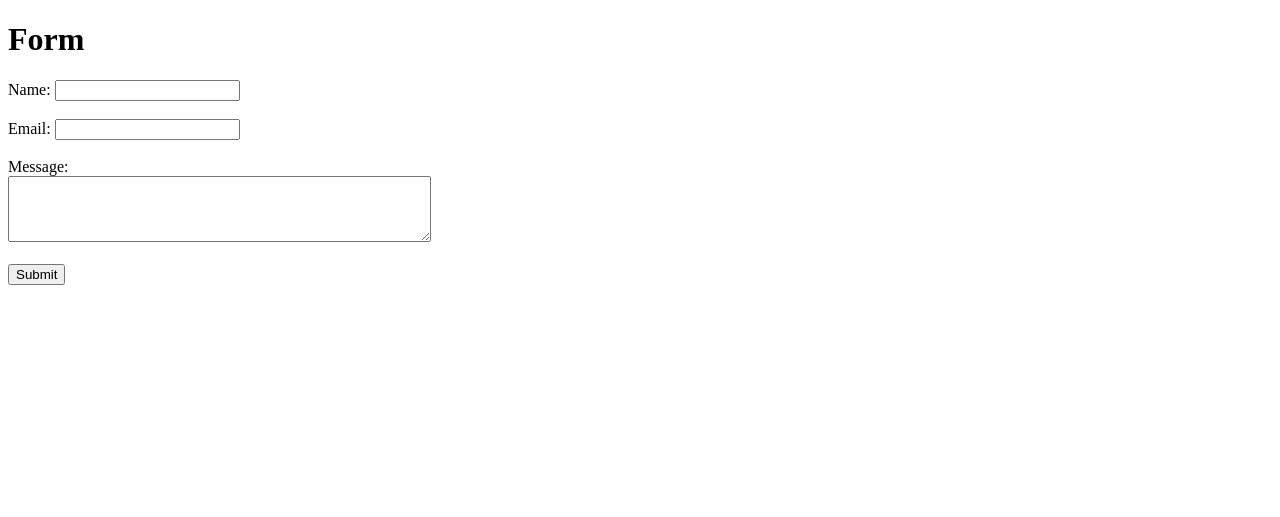
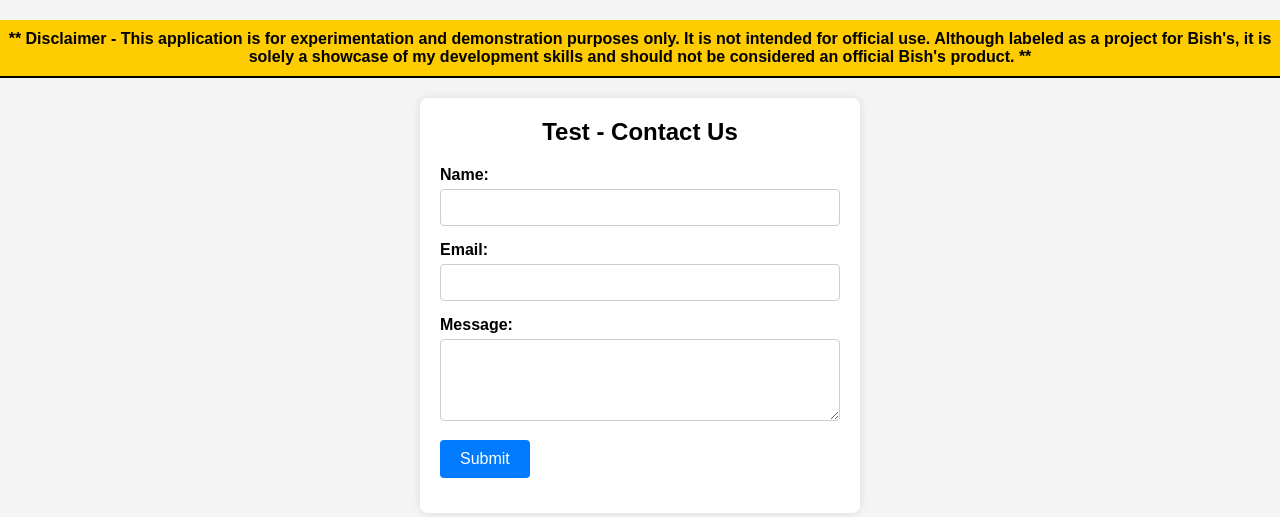
Before and after one commit to RhettPoole/bishs-project, a Flask app: page / in a window 1280 px wide. Shown: the top 517 px of the page. Run offline with Flask 2, Linux system fonts and the light colour scheme.

Commit message:
disclaimer / css

```diff
--- a/app.py
+++ b/app.py
@@ -1,43 +1,73 @@
-# filepath: /x:/bishs-project/app.py
+# filepath: /x:/bishs-project/app.py - comment for testing, DELETE BEFORE FINAL COMMIT
+# ** Disclaimer - This application is for experimentation and demonstration /n
+# purposes only. It is not intended for official use. Although labeled as a /n
+# project for Bish's, it is solely a showcase of my development skills and /n
+# should not be considered an official Bish's product. **
 from flask import Flask, render_template, request, redirect, url_for
 from flask_mail import Mail, Message
+from flask_sqlalchemy import SQLAlchemy
 import os
 
 app = Flask(__name__)
 
 # Configure Flask-Mail server
-app.config['MAIL_SERVER']= 'smtp.gmail.com' # server address
-app.config['MAIL_PORT'] = 587 # server port
-app.config['MAIL_USE_TLS'] = True # enable TLS encryption, this makes the communication secure.
-app.config['MAIL_USERNAME'] = 'rhettpoole.20@gmail.com'
-app.config['MAIL_PASSWORD'] = 'zron snjn lyjm xtpy' # app password for gmail account
+app.config["MAIL_SERVER"] = "smtp.gmail.com"  # server address
+app.config["MAIL_PORT"] = 587  # server port
+app.config["MAIL_USE_TLS"] = (
+    True  # enable TLS encryption, this makes the communication secure
+)
+app.config["MAIL_USERNAME"] = "rhettpoole.20@gmail.com"
+app.config["MAIL_PASSWORD"] = "zron snjn lyjm xtpy"  # app password for gmail account
+
+# Configure SQLAlchemy database
+app.config["SQLALCHEMY_DATABASE_URI"] = "sqlite:///test.db"  # database URI
+app.config["SQLALCHEMY_TRACK_MODIFICATIONS"] = False  # disable tracking modifications
 
 mail = Mail(app)
+db = SQLAlchemy(app)
 
-# Set route for homepage, automatically selects "templates" folder, as this is a standard -
-# - location for html files when using Flask.
-@app.route('/')
+
+class Submission(db.Model):
+    id = db.Column(db.Integer, primary_key=True)
+    name = db.Column(db.String(100), nullable=False)
+    email = db.Column(db.String(100), nullable=False)
+    message = db.Column(db.String(500), nullable=False)
+
+
+with app.app_context():
+    db.create_all()
+
+
+@app.route("/")
 def index():
-    return render_template('index.html')
+    return render_template("index.html")
 
-# Defining route for sending email, this will be called when the form is submitted.
-@app.route('/send_email', methods=['POST'])
+
+@app.route("/send_email", methods=["POST"])
 def submit():
-    name = request.form['name']
-    email = request.form['email']
-    message = request.form['message']
+    name = request.form["name"]
+    email = request.form["email"]
+    message = request.form["message"]
 
     # Create email message
-    msg = Message('New Form Submission',
-                  sender='rhettpoole.20@gmail.com',
-                  recipients=['rhettpoole.20@gmail.com']) # setting recip to my email for testing
+    msg = Message(
+        "New Form Submission",
+        sender="rhettpoole.20@gmail.com",
+        recipients=["rhettpoole.20@gmail.com"],
+    )  # Replace with the recipient's email
     msg.body = f"Name: {name}\nEmail: {email}\nMessage: {message}"
 
+    # Send the email
     mail.send(msg)
 
-    return redirect(url_for('index'))
+    # Save the submission to the database
+    new_submission = Submission(name=name, email=email, message=message)
+    db.session.add(new_submission)
+    db.session.commit()
+
+    return redirect(url_for("index"))
 
 
-if __name__ == '__main__':
-    port = int(os.environ.get('PORT', 5000))
-    app.run(debug=True, host='0.0.0.0', port=port)
+if __name__ == "__main__":
+    port = int(os.environ.get("PORT", 5000))
+    app.run(debug=True, host="0.0.0.0", port=port)
--- /dev/null
+++ b/ideas.txt
@@ -0,0 +1,3 @@
+list of ideas for potential applications
+- something that will allow customers to check the status of their RV while it has an open work order without having to call in, see what their service writers contact info is, last notes, etc.
+    - We could add a function to the above app for the customer to request to add another jobline, which would then be handled by the service writer, similar to how techs can now do this on retool
--- /dev/null
+++ b/static/styles.css
@@ -0,0 +1,90 @@
+/* Please note that styles have been provided by Copilot. The intention of this project is to work on the backend using Flask, Python, MYSQL - */
+/* Reset some default styles */
+body,
+h1,
+form,
+label,
+input,
+textarea {
+  margin: 0;
+  padding: 0;
+  box-sizing: border-box;
+}
+
+/* Basic body styling */
+body {
+  font-family: Arial, sans-serif;
+  background-color: #f4f4f4;
+  display: flex;
+  flex-direction: column;
+  align-items: center;
+  padding-top: 20px;
+}
+
+/* Disclaimer header styling */
+header.disclaimer {
+  background-color: #ffcc00;
+  color: #000;
+  padding: 10px;
+  width: 100%;
+  text-align: center;
+  font-weight: bold;
+  border-bottom: 2px solid #000;
+}
+
+/* Container for the form */
+.form-container {
+  background: #fff;
+  padding: 20px;
+  border-radius: 8px;
+  box-shadow: 0 0 10px rgba(0, 0, 0, 0.1);
+  width: 100%;
+  max-width: 400px;
+  text-align: center;
+  margin-top: 20px;
+}
+
+/* Form heading */
+h1 {
+  margin-bottom: 20px;
+  font-size: 24px;
+}
+
+/* Form group */
+.form-group {
+  margin-bottom: 15px;
+  text-align: left;
+}
+
+/* Form labels */
+label {
+  display: block;
+  margin-bottom: 5px;
+  font-weight: bold;
+}
+
+/* Form inputs */
+input[type="text"],
+input[type="email"],
+textarea {
+  width: 100%;
+  padding: 10px;
+  border: 1px solid #ccc;
+  border-radius: 4px;
+}
+
+/* Submit button */
+input[type="submit"] {
+  background-color: #007bff;
+  color: #fff;
+  border: none;
+  padding: 10px 20px;
+  border-radius: 4px;
+  cursor: pointer;
+  font-size: 16px;
+  transition: background-color 0.3s ease;
+}
+
+input[type="submit"]:hover {
+  background-color: #0056b3;
+}
--- a/templates/index.html
+++ b/templates/index.html
@@ -1,24 +1,42 @@
-<!-- filepath: /x:/bishs-project/templates/index.html -->
+<!-- filepath: /x:/bishs-project/templates/index.html - comment for testing, DELETE BEFORE FINAL COMMIT -->
 <!DOCTYPE html>
 <html lang="en">
   <head>
-    <meta charset="UTF-8">
-    <meta name="viewport" content="width=device-width, initial-scale=1.0">
-    <title>TEST</title>
+    <meta charset="UTF-8" />
+    <meta name="viewport" content="width=device-width, initial-scale=1.0" />
+    <title>Bish's Test</title>
+    <!-- Flask version of a stylesheet call, better than hardcoded paths. -->
+    <link
+      rel="stylesheet"
+      href="{{ url_for('static', filename='styles.css') }}"
+    />
   </head>
   <body>
-    <h1>Form</h1>
+    <header class="disclaimer">
+      ** Disclaimer - This application is for experimentation and demonstration
+      purposes only. It is not intended for official use. Although labeled as a
+      project for Bish's, it is solely a showcase of my development skills and
+      should not be considered an official Bish's product. **
+    </header>
+    <div class="form-container">
+      <h1>Test - Contact Us</h1>
       <form action="/send_email" method="post">
+        <div class="form-group">
           <label for="name">Name:</label>
-        <input type="text" id="name" name="name" required><br><br>
-
+          <input type="text" id="name" name="name" required />
+        </div>
+        <div class="form-group">
           <label for="email">Email:</label>
-        <input type="email" id="email" name="email" required><br><br>
-
-        <label for="message">Message:</label><br>
-        <textarea id="message" name="message" rows="4" cols="50" required></textarea><br><br>
-
-        <input type="submit" value="Submit">
+          <input type="email" id="email" name="email" required />
+        </div>
+        <div class="form-group">
+          <label for="message">Message:</label>
+          <textarea id="message" name="message" rows="4" required></textarea>
+        </div>
+        <div class="form-group">
+          <input type="submit" value="Submit" />
+        </div>
       </form>
+    </div>
   </body>
 </html>
```
Also changed, not shown: instance/test.db (added). Lines whose indentation alone changed are shown as unchanged.
